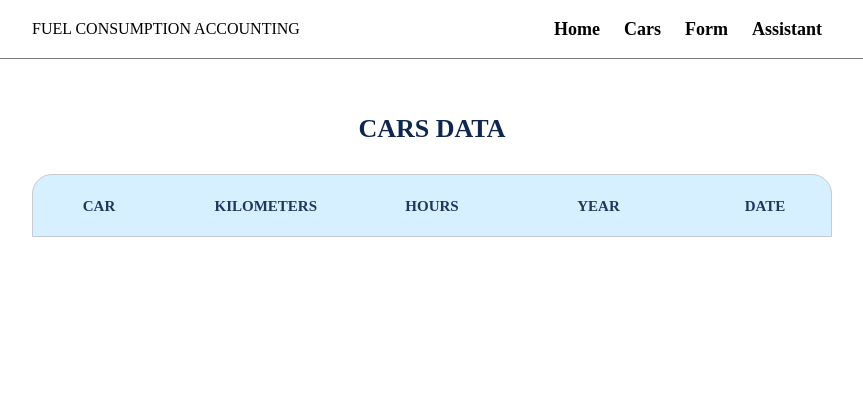
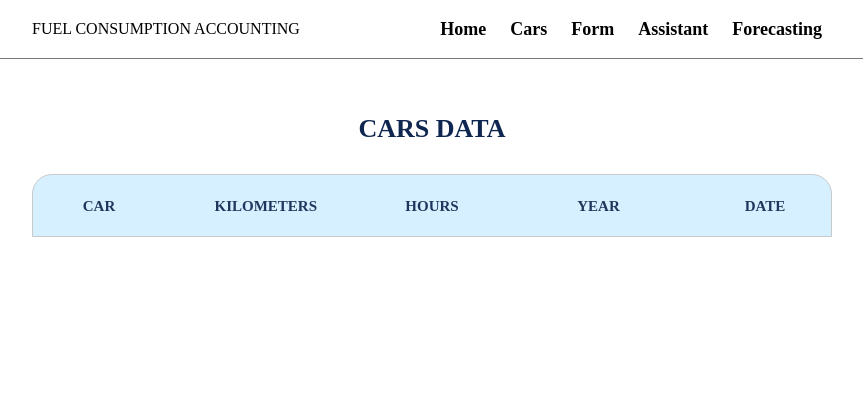
Before and after one commit to Victoriia-Ripka/Python-KPI, a Django app: template myproject/myapp/templates/cars.html in a window 1280 px wide. Shown: the top 420 px of the page, without its empty margins (208-1071 px from the left). Run offline with Django 4.2, Linux system fonts and the light colour scheme; the template is opened without the code that fills it, so the values that code supplies are empty.

Commit message:
Update base.html
added Forecasting tab in upper menu

```diff
--- a/myproject/myapp/templates/base.html
+++ b/myproject/myapp/templates/base.html
@@ -21,6 +21,7 @@
                 <a href="{% url 'cars' %}">Cars</a>
                 <a href="{% url 'form' %}">Form</a>
                 <a href="{% url 'assistant' %}">Assistant</a>
+                <a href="{% url 'car-cost' %}">Forecasting</a>
             </nav>
         </div>
     </header>
```
